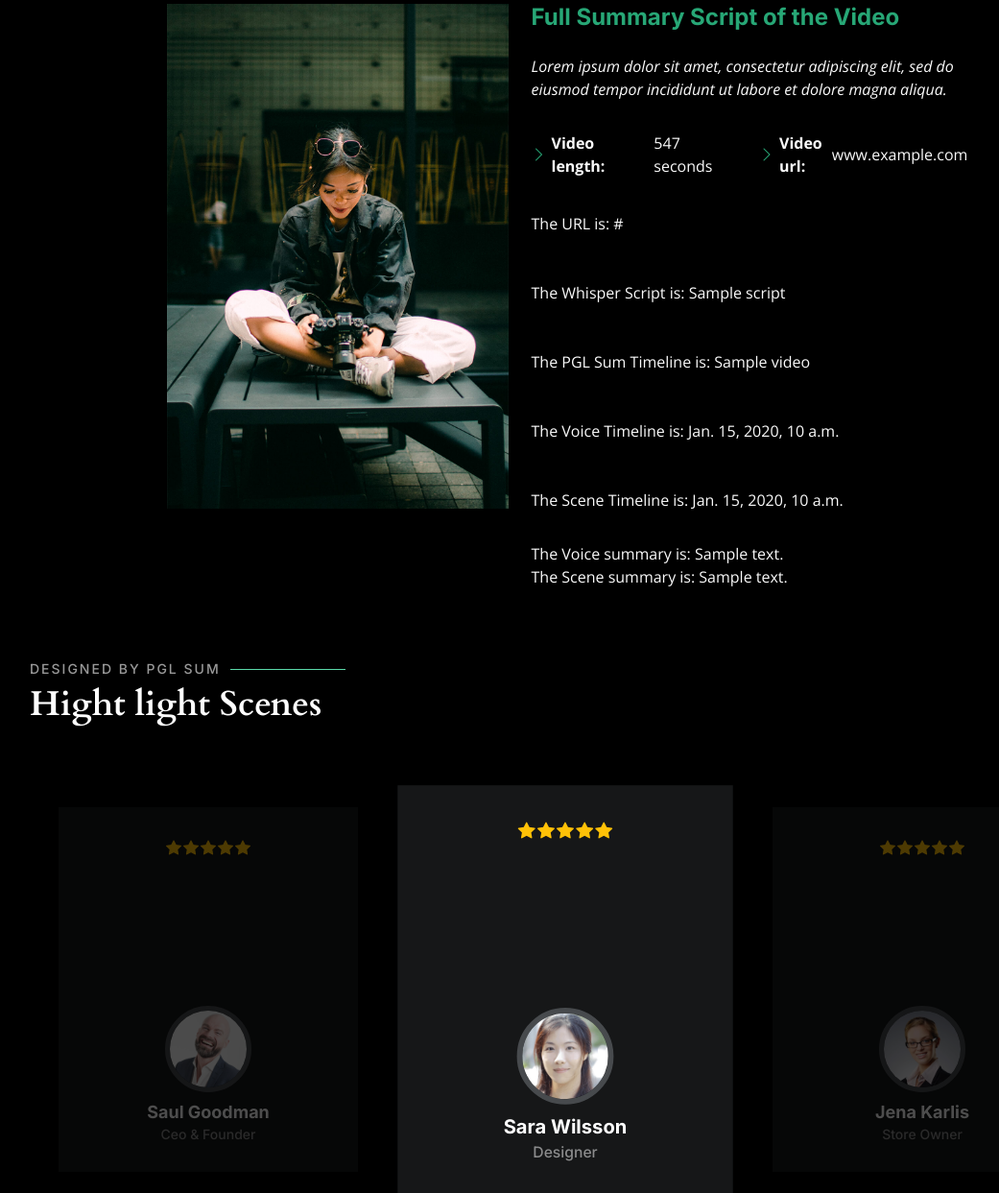
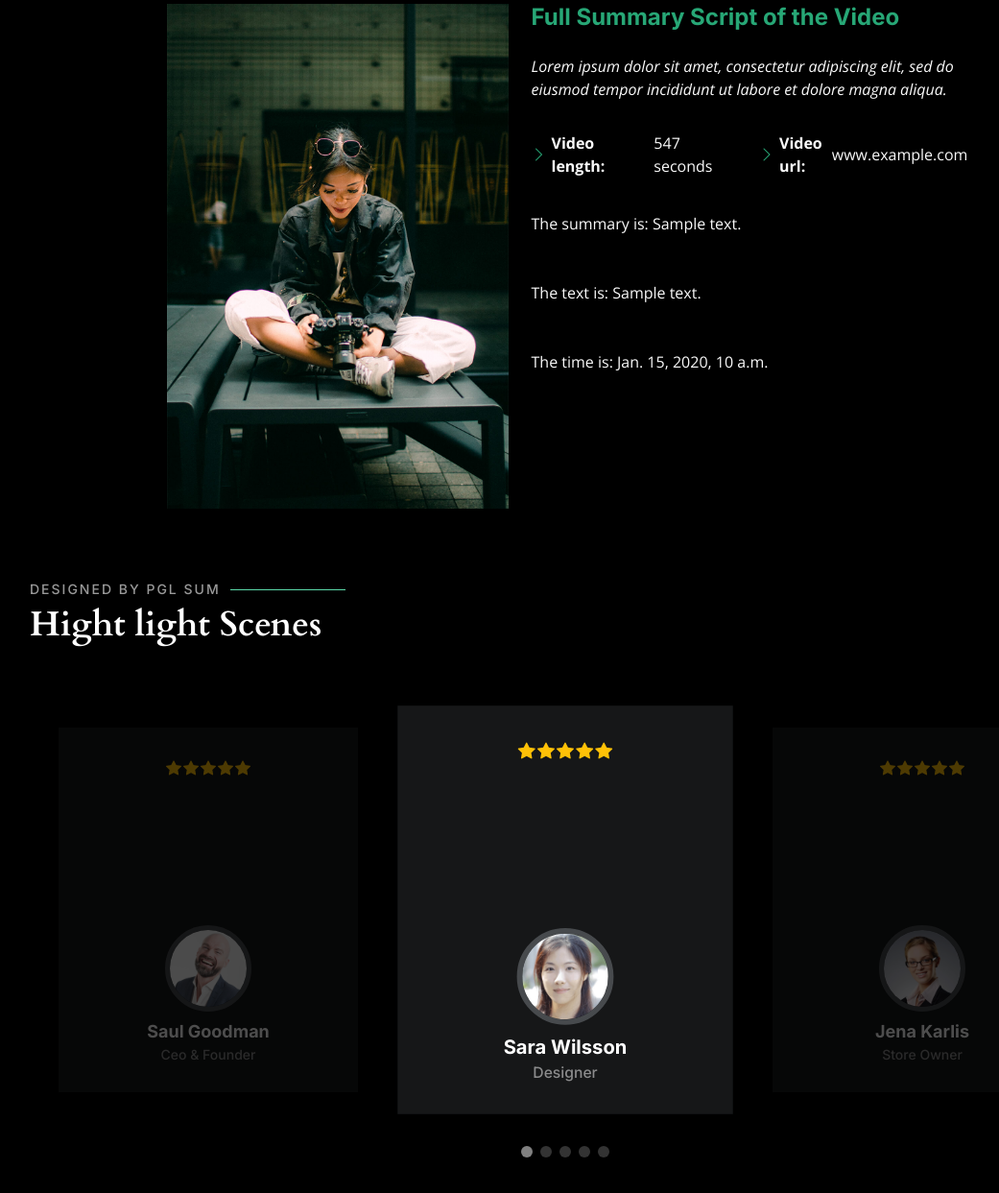
Before and after one commit to JJooKim/ai_dev_teamB4, a Django app: template final_proj/web_app/templates/page1.html in a window 1280 px wide. Shown: the part 291-1534 px from the top of the page at 96% size, without its empty margins (51-1092 px from the left). Run offline with Django 3.2, Linux system fonts and the light colour scheme; the template is opened without the code that fills it: most values are stand-ins (such as "Sample title", 1, 10 or a date in 2020); some libraries are stand-ins or nearby versions.

Commit message:
send data fix

```diff
--- a/final_proj/web_app/send_data.py
+++ b/final_proj/web_app/send_data.py
@@ -39,12 +39,11 @@ def page2_data(data):
 
     for voice_data in voice_sum:
         new_data['text'].append(voice_data['text'])
-        new_data['time'].append(voice_data['start'])
+        new_data['time'].append(sec2strtime(voice_data['start']))
 
     return new_data
 
 
-# 00:00:00-00:01:32
 def page3_data(data):
     new_data = {'text': [], 'time': [], 'img': []}
     scene_sum = data['scene_summary']
@@ -62,6 +61,7 @@ def page3_data(data):
     return new_data
 
 # second to time(string type)
+# 00:00:00-00:01:32
 def sec2strtime(sec): # 92.321
     # sec: float
     if sec < 0:
--- a/final_proj/web_app/templates/page1.html
+++ b/final_proj/web_app/templates/page1.html
@@ -116,19 +116,11 @@
                 </ul>
               </div>
             </div>
-            <p class="py-3">The URL is: {{ url }}</p>
+            <p class="py-3">The summary is: {{ summary }}</p>
 
-            <p class="py-3">The Whisper Script is: {{ script }}</p>
+            <p class="py-3">The text is: {{ text }}</p>
 
-            <p class="py-3">The PGL Sum Timeline is: {{ video }}</p>
-
-            <p class="py-3">The Voice Timeline is: {{ voice_time }}</p>
-
-            <p class="py-3">The Scene Timeline is: {{ scene_time }}</p>
-
-            <p class="m-0">The Voice summary is: {{ voice_summary }}</p>
-
-            <p class="m-0">The Scene summary is: {{ scene_summary }}</p>
+            <p class="py-3">The time is: {{ time }}</p>
 
           </div>
         </div>
--- a/final_proj/web_app/templates/page2.html
+++ b/final_proj/web_app/templates/page2.html
@@ -82,6 +82,8 @@
           <div class="col-lg-6 text-center">
             <h2>Voice Summary</h2>
             <p>Odio et unde deleniti. Deserunt numquam exercitationem. Officiis quo odio sint voluptas consequatur ut a odio voluptatem. Sit dolorum debitis veritatis natus dolores. Quasi ratione sint. Sit quaerat ipsum dolorem.</p>
+            <p class="py-3">The text is: {{ text }}</p>
+            <p class="py-3">The time is: {{ time }}</p>
 
           </div>
         </div>
--- a/final_proj/web_app/templates/page3.html
+++ b/final_proj/web_app/templates/page3.html
@@ -84,6 +84,10 @@
           <div class="col-lg-6 text-center">
             <h2>Scene Summary</h2>
             <p>Odio et unde deleniti. Deserunt numquam exercitationem. Officiis quo odio sint voluptas consequatur ut a odio voluptatem. Sit dolorum debitis veritatis natus dolores. Quasi ratione sint. Sit quaerat ipsum dolorem.</p>
+            <p class="py-3">The text is: {{ text }}</p>
+            <p class="py-3">The time is: {{ time }}</p>
+            <p class="py-3">The image is: {{ img }}</p>
+
 
 
           </div>
```
Also changed, not shown: final_proj/web_app/views.py (+12 -21 lines), final_proj/db.sqlite3, final_proj/web_app/Youtube/8v58en2xtneseaetodhyllqu4sj5lxuf/sum_gif0.gif, final_proj/web_app/Youtube/8v58en2xtneseaetodhyllqu4sj5lxuf/sum_gif2.gif (added), 6 other files.
